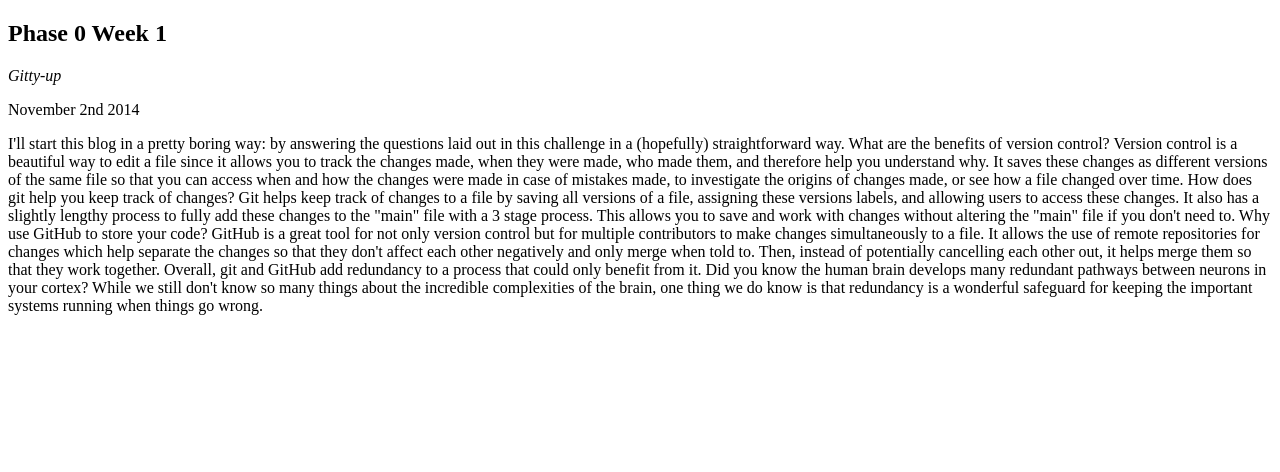
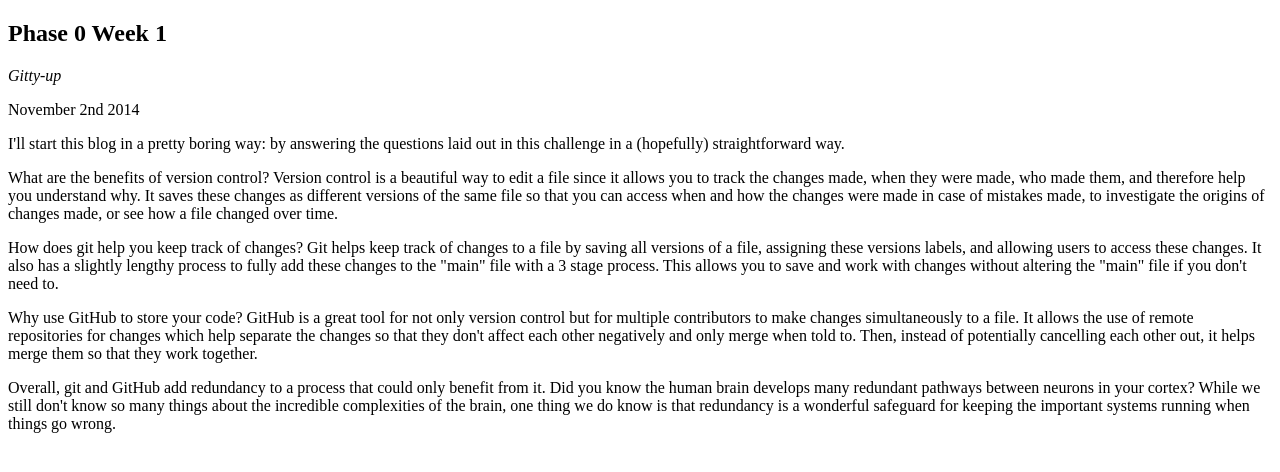
Before and after one commit to fancyultrafresh/fancyultrafresh.github.io, a plain HTML site: page blog/t1-git-blog.html in a window 1280 px wide. Drawn offline with Linux system fonts and the light colour scheme.

Commit message:
formatting git blog

```diff
--- a/blog/t1-git-blog.html
+++ b/blog/t1-git-blog.html
@@ -10,14 +10,14 @@
 
 <p>November 2nd 2014</p>
 
-<p>I'll start this blog in a pretty boring way: by answering the questions laid out in this challenge in a (hopefully) straightforward way.
+<p>I'll start this blog in a pretty boring way: by answering the questions laid out in this challenge in a (hopefully) straightforward way.</p>
 
-What are the benefits of version control? Version control is a beautiful way to edit a file since it allows you to track the changes made, when they were made, who made them, and therefore help you understand why. It saves these changes as different versions of the same file so that you can access when and how the changes were made in case of mistakes made, to investigate the origins of changes made, or see how a file changed over time.
+<p>What are the benefits of version control? Version control is a beautiful way to edit a file since it allows you to track the changes made, when they were made, who made them, and therefore help you understand why. It saves these changes as different versions of the same file so that you can access when and how the changes were made in case of mistakes made, to investigate the origins of changes made, or see how a file changed over time.</p>
 
-How does git help you keep track of changes? Git helps keep track of changes to a file by saving all versions of a file, assigning these versions labels, and allowing users to access these changes. It also has a slightly lengthy process to fully add these changes to the "main" file with a 3 stage process. This allows you to save and work with changes without altering the "main" file if you don't need to.
+<p>How does git help you keep track of changes? Git helps keep track of changes to a file by saving all versions of a file, assigning these versions labels, and allowing users to access these changes. It also has a slightly lengthy process to fully add these changes to the "main" file with a 3 stage process. This allows you to save and work with changes without altering the "main" file if you don't need to.</p>
 
-Why use GitHub to store your code? GitHub is a great tool for not only version control but for multiple contributors to make changes simultaneously to a file. It allows the use of remote repositories for changes which help separate the changes so that they don't affect each other negatively and only merge when told to. Then, instead of potentially cancelling each other out, it helps merge them so that they work together.
+<p>Why use GitHub to store your code? GitHub is a great tool for not only version control but for multiple contributors to make changes simultaneously to a file. It allows the use of remote repositories for changes which help separate the changes so that they don't affect each other negatively and only merge when told to. Then, instead of potentially cancelling each other out, it helps merge them so that they work together.</p>
 
-Overall, git and GitHub add redundancy to a process that could only benefit from it. Did you know the human brain develops many redundant pathways between neurons in your cortex? While we still don't know so many things about the incredible complexities of the brain, one thing we do know is that redundancy is a wonderful safeguard for keeping the important systems running when things go wrong.</p>
+<p>Overall, git and GitHub add redundancy to a process that could only benefit from it. Did you know the human brain develops many redundant pathways between neurons in your cortex? While we still don't know so many things about the incredible complexities of the brain, one thing we do know is that redundancy is a wonderful safeguard for keeping the important systems running when things go wrong.</p>
 
 </body>
```
